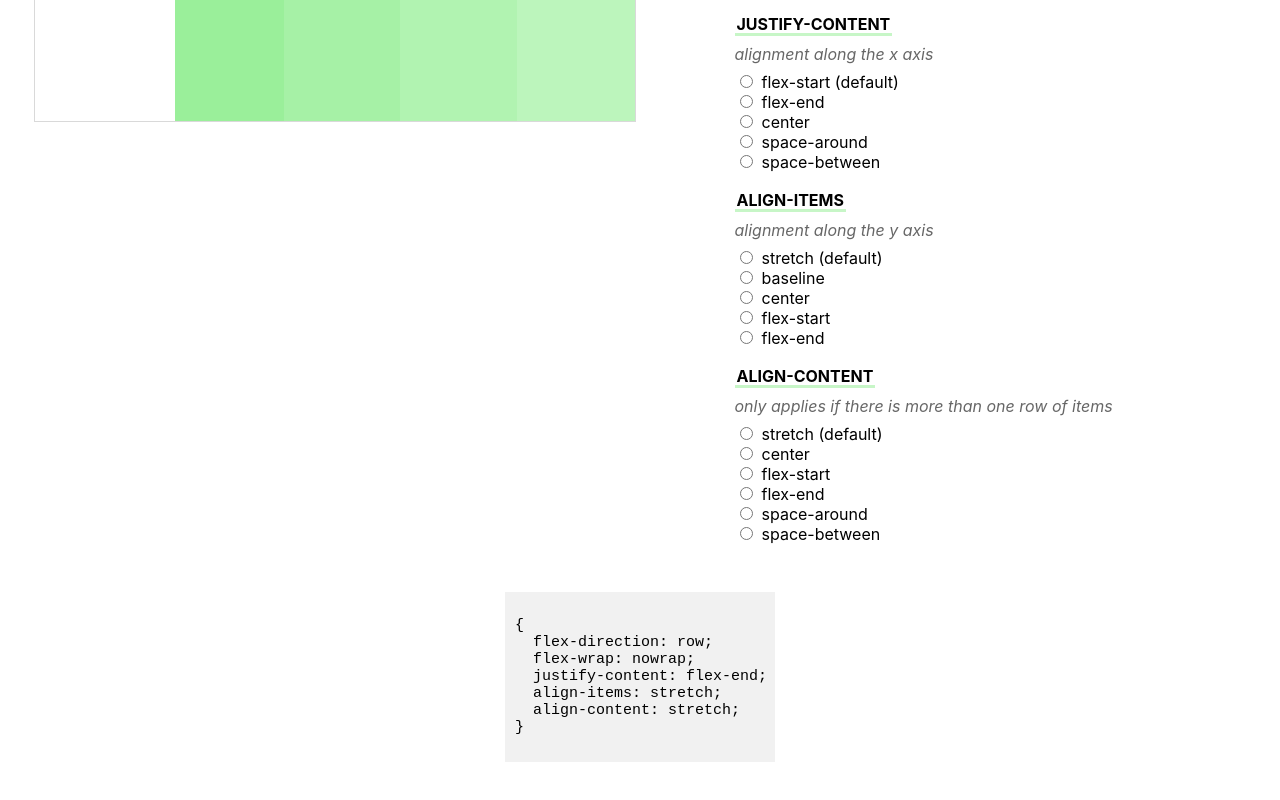
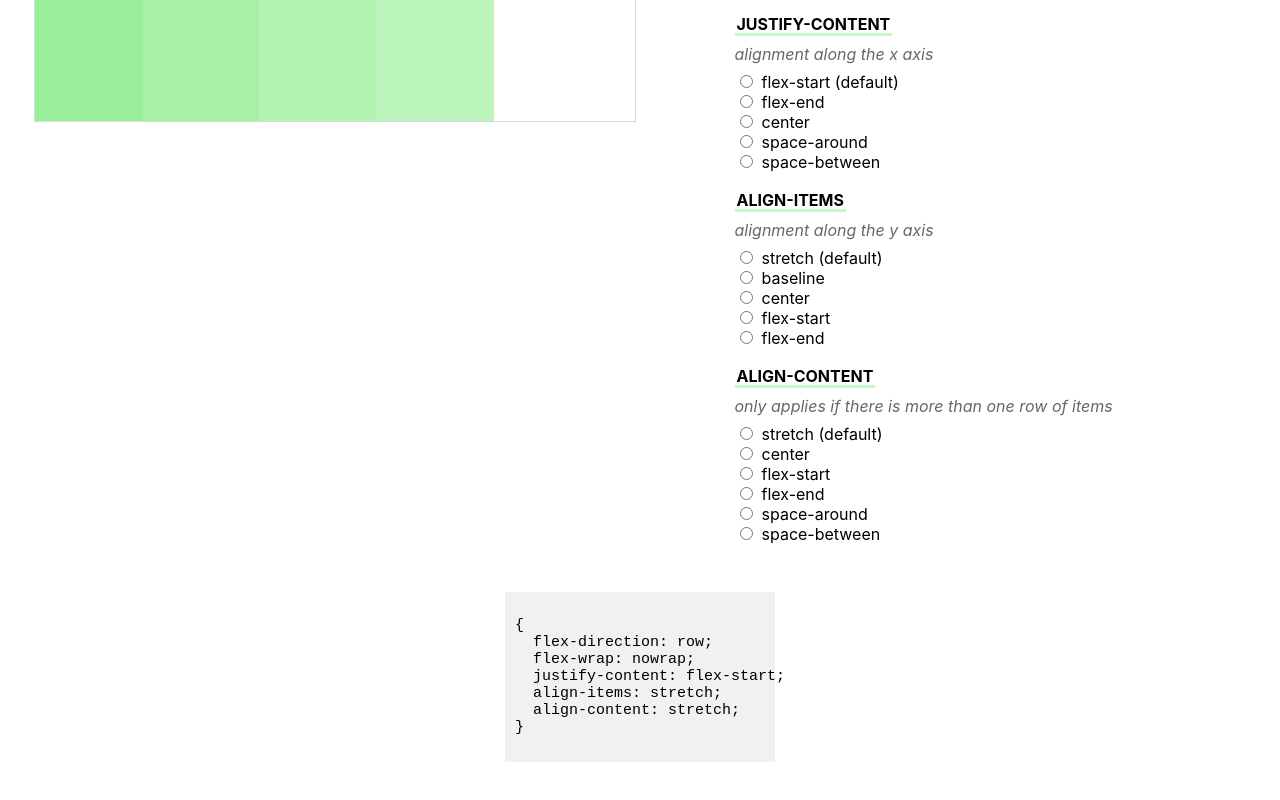
Before and after one commit to lycheeEng/flexbox-help-react, a React (Create React App) app: page / in a window 1280 px wide. Shown: the part 416-1216 px from the top of the page. Built offline with nearby package versions, Linux system fonts and the light colour scheme.

Commit message:
fix default default justify-content value

```diff
--- a/src/App.js
+++ b/src/App.js
@@ -14,7 +14,7 @@ class App extends Component {
     styles: {
       'flexDirection': 'row',
       'flexWrap': 'nowrap',
-      'justifyContent': 'flex-end',
+      'justifyContent': 'flex-start',
       'alignItems': 'stretch',
       'alignContent': 'stretch'
     },
--- a/src/components/Result.js
+++ b/src/components/Result.js
@@ -5,7 +5,7 @@ import './Result.scss';
 const defaultResult = [
   ['flex-direction', 'row'],
   ['flex-wrap', 'nowrap'],
-  ['justify-content', 'flex-end'],
+  ['justify-content', 'flex-start'],
   ['align-items', 'stretch'],
   ['align-content', 'stretch']
 ]
```
